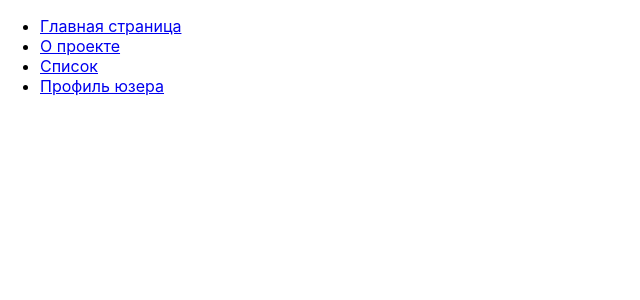
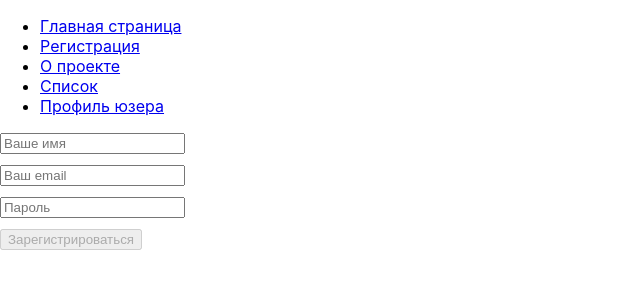
Before and after one commit to zhevakin/todo-app, a React (Create React App) app: page /register in a window 1280 px wide. Shown: the top 300 px of the page, without its empty margins (0-640 px from the left). Built offline with nearby package versions, Linux system fonts and the light colour scheme.

Commit message:
react form hooks

```diff
--- a/package.json
+++ b/package.json
@@ -12,6 +12,7 @@
     "prop-types": "^15.8.1",
     "react": "^18.1.0",
     "react-dom": "^18.1.0",
+    "react-hook-form": "^7.32.2",
     "react-router-dom": "^6.3.0",
     "react-scripts": "5.0.1",
     "styled-components": "^5.3.5",
--- a/src/App.js
+++ b/src/App.js
@@ -4,6 +4,7 @@ import Home from './routes/Home'
 import About from './routes/About'
 import Todo from './routes/Todo'
 import User from './routes/User'
+import Register from './routes/Register'
 
 function App() {
   return (
@@ -12,6 +13,9 @@ function App() {
         <ul>
           <li>
             <Link to="/">Главная страница</Link>
+          </li>
+          <li>
+            <Link to="/register">Регистрация</Link>
           </li>
           <li>
             <Link to="/about">О проекте</Link>
@@ -29,6 +33,7 @@ function App() {
         <Route path="about" element={<About />} />
         <Route path="todo" element={<Todo />} />
         <Route path="user/:userId" element={<User />} />
+        <Route path="register" element={<Register />} />
       </Routes>
     </div>
   )
--- /dev/null
+++ b/src/routes/Register.js
@@ -0,0 +1,66 @@
+import styled from 'styled-components'
+import { useForm } from 'react-hook-form'
+
+const Error = styled.div`
+  color: red;
+  font-size: 12px;
+`
+
+const Field = styled.div`
+  margin-bottom: 10px;
+`
+
+function Register() {
+  const {
+    register,
+    handleSubmit,
+    formState: { errors, isValid },
+  } = useForm({ mode: 'onChange' })
+
+  const onSubmit = (data) => {
+    console.log(data)
+  }
+
+  return (
+    <form onSubmit={handleSubmit(onSubmit)}>
+      <Field>
+        <input
+          {...register('name', { required: true, minLength: 3 })}
+          type="text"
+          placeholder="Ваше имя"
+        />
+        {errors.name && (
+          <>
+            {errors.name.type === 'required' && (
+              <Error>Пожалуйста заполните поле</Error>
+            )}
+            {errors.name.type === 'minLength' && (
+              <Error>Имя не может быть короче трех символов</Error>
+            )}
+          </>
+        )}
+      </Field>
+      <Field>
+        <input
+          {...register('email', { required: true })}
+          type="email"
+          placeholder="Ваш email"
+        />
+        {errors.email && <Error>Пожалуйста заполните поле</Error>}
+      </Field>
+      <Field>
+        <input
+          {...register('password', { required: true })}
+          type="password"
+          placeholder="Пароль"
+        />
+        {errors.password && <Error>Пожалуйста заполните поле</Error>}
+      </Field>
+      <button type="submit" disabled={!isValid}>
+        Зарегистрироваться
+      </button>
+    </form>
+  )
+}
+
+export default Register
```
Also changed, not shown: 1 other file (tests, documents, lock files or other folders).
